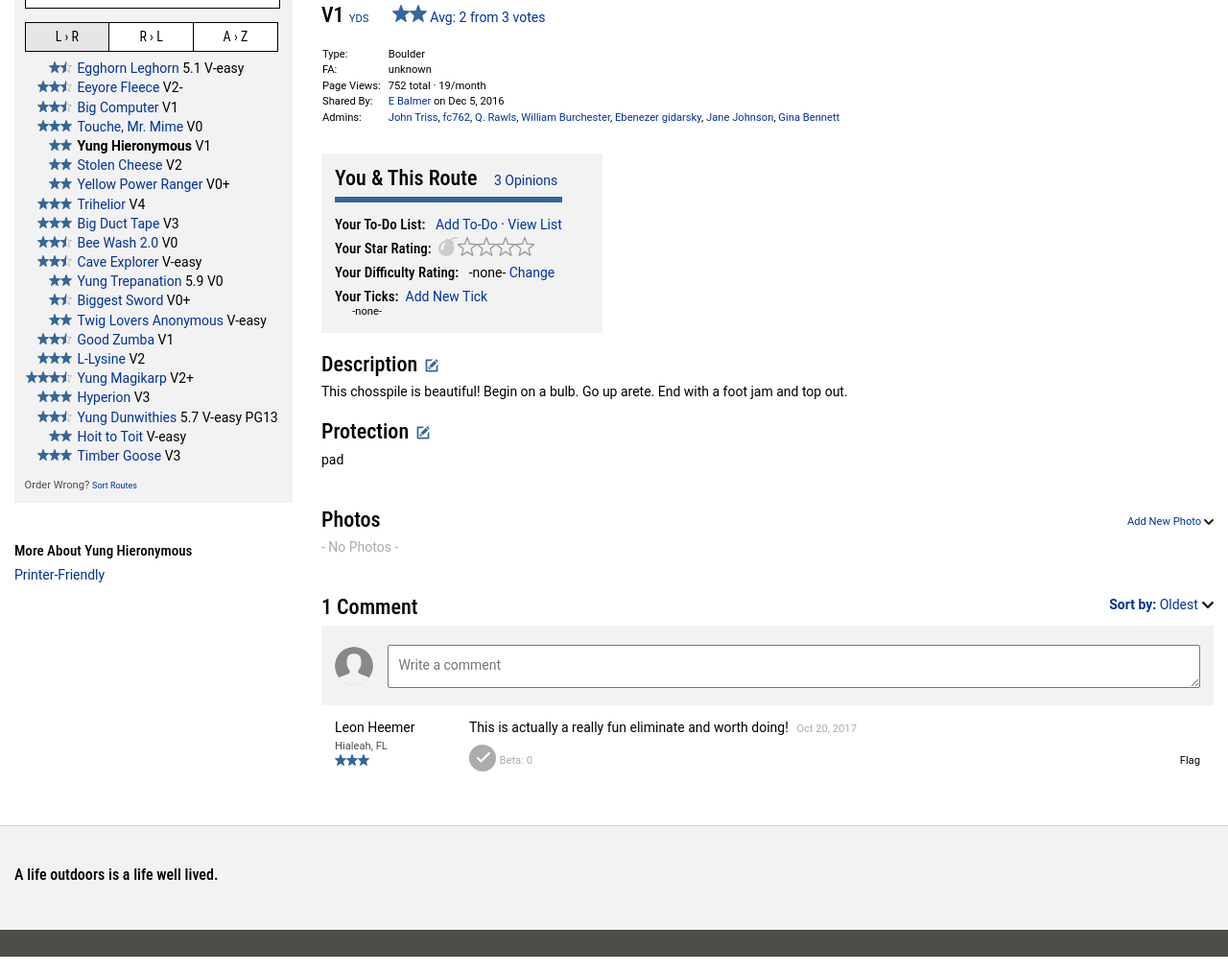
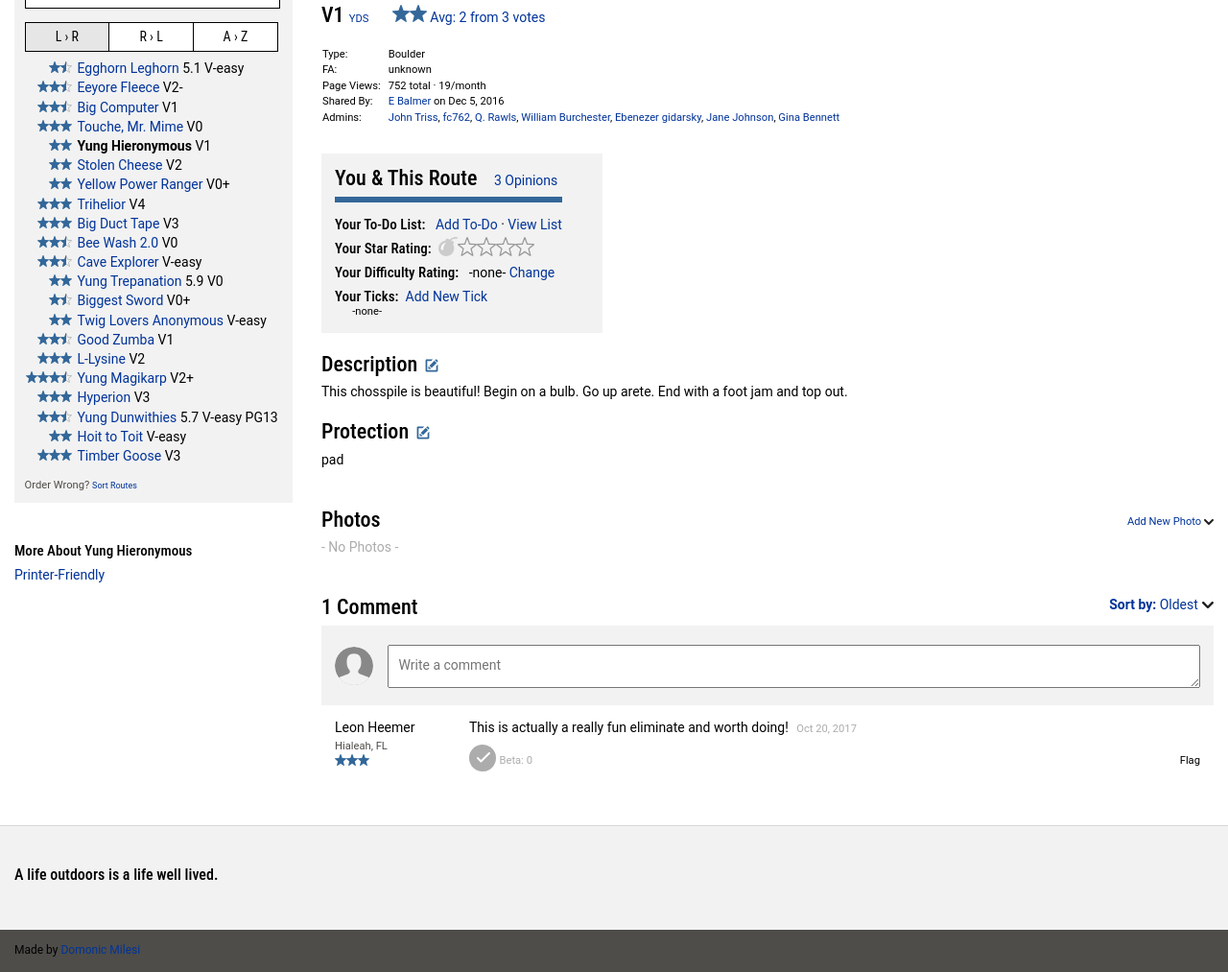
Before and after one commit to dom-o/route-descriptor, a plain HTML site: page index.html in a window 1280 px wide. Shown: the part 208-1221 px from the top of the page at 96% size. Drawn offline with Linux system fonts and the light colour scheme.

Commit message:
Added link to me in footer.

```diff
--- a/index.html
+++ b/index.html
@@ -650,7 +650,13 @@
       </div>
     </div>
   </div>
-  <div id="footer-bottom" class="pt-1 pb-1"></div>
+  <div id="footer-bottom" class="pt-1 pb-1">
+    <div class="container-fluid display-flex justify-content-space-between align-items-center flex-wrap">
+        <div class="display-flex link-container">
+            Made by <a class="space" href="../index.html">Domonic Milesi</a>
+          </div>
+        </div>
+  </div>
 </div>
 </body>
 </html>
```
